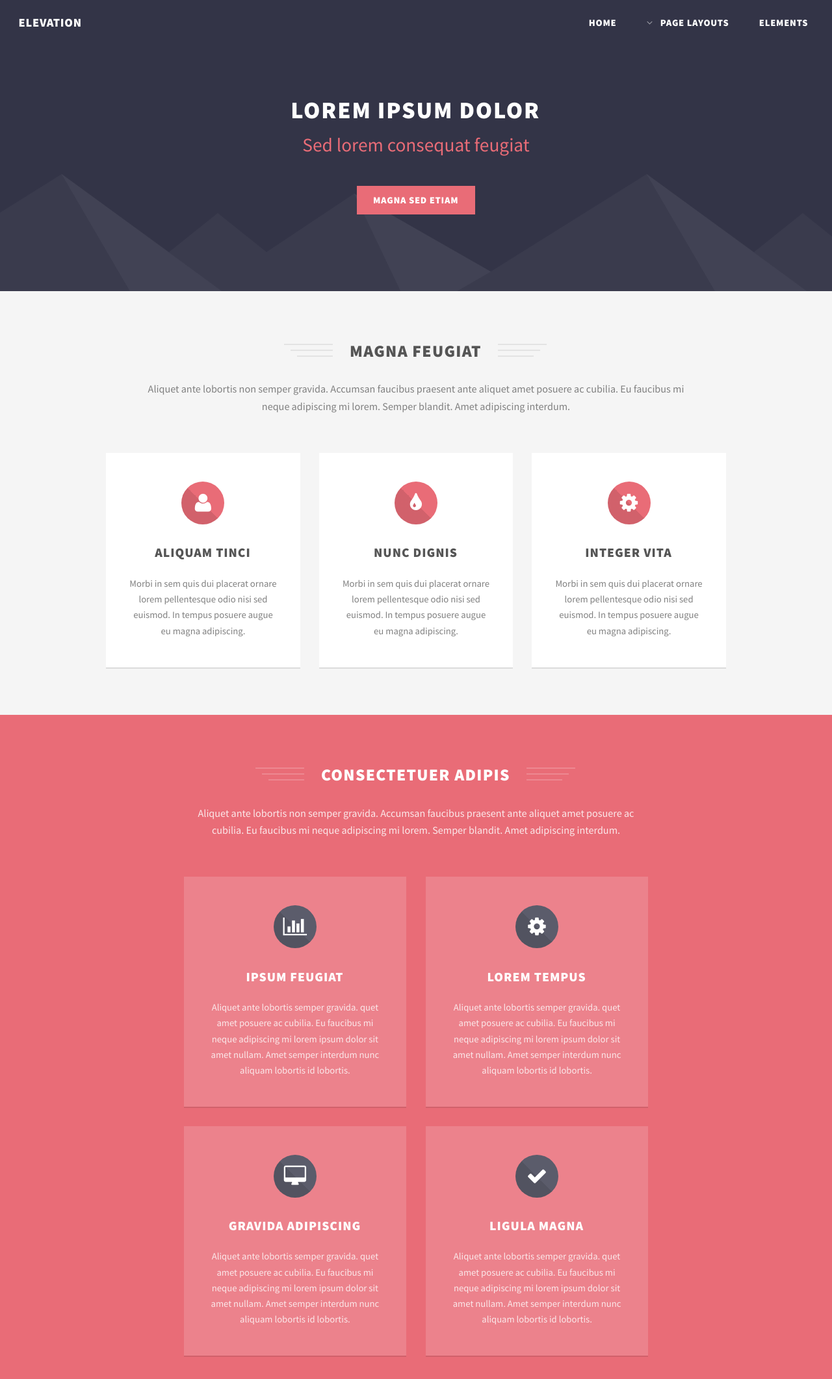
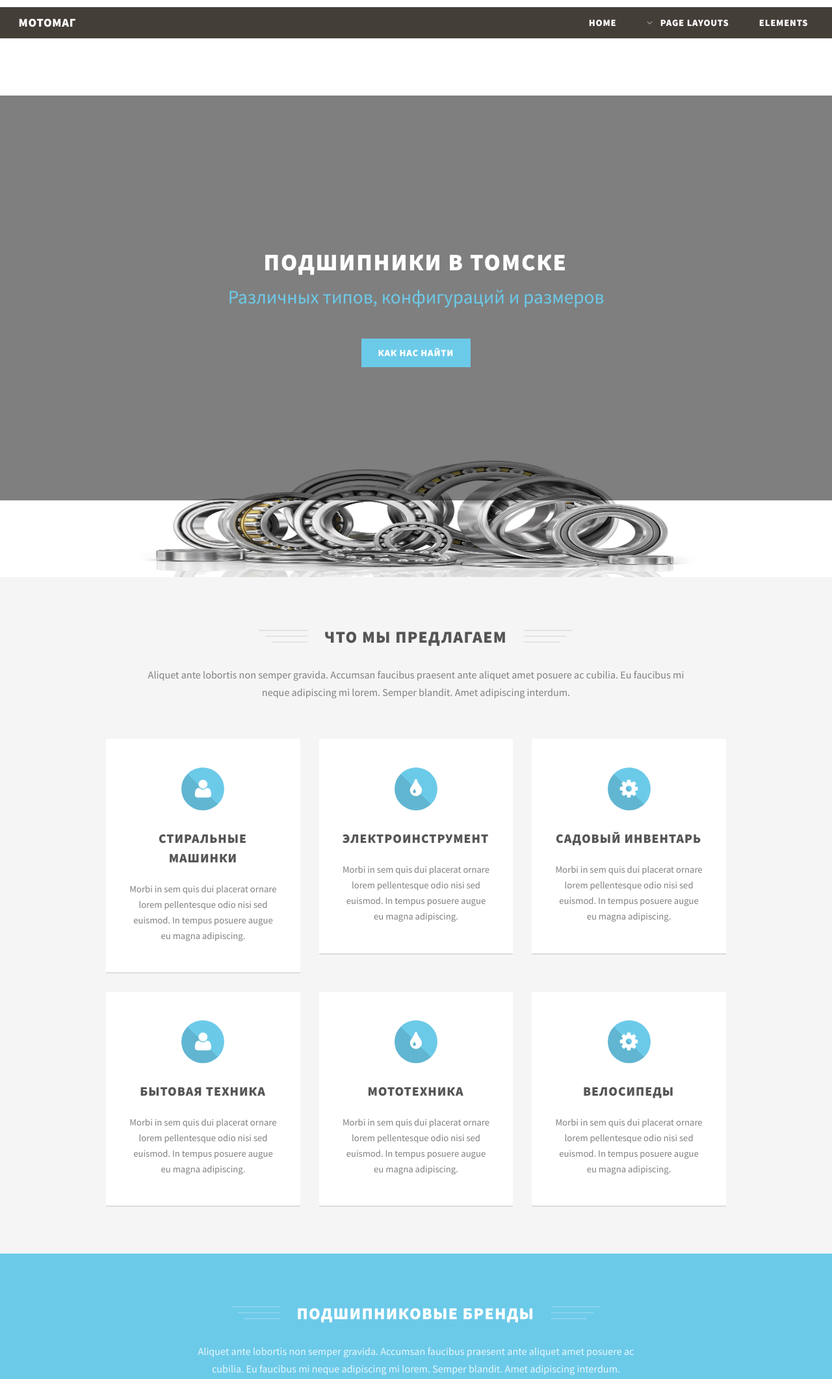
Before and after one commit to motomag/motomag.github.io, a plain HTML site: page index_.html in a window 1280 px wide. Shown: the top 2122 px of the page at 65% size. Drawn offline with Linux system fonts and the light colour scheme; a script that the page names is missing.

```diff
--- a/css/style.css
+++ b/css/style.css
@@ -27,12 +27,12 @@
 		-o-transition: color 0.2s ease-in-out;
 		-ms-transition: color 0.2s ease-in-out;
 		transition: color 0.2s ease-in-out;
-		color: #e96c77;
+		color: #6ccae9;
 		text-decoration: underline;
 	}
 
 		a:hover {
-			color: #e96c77 !important;
+			color: #6ccae9 !important;
 			text-decoration: none;
 		}
 
@@ -270,8 +270,8 @@
 		input[type="email"]:focus,
 		select:focus,
 		textarea:focus {
-			border-color: #e96c77;
-			box-shadow: 0 0 0 1px #e96c77;
+			border-color: #6ccae9;
+			box-shadow: 0 0 0 1px #6ccae9;
 		}
 
 	.select-wrapper {
@@ -372,14 +372,14 @@
 
 		input[type="checkbox"]:checked + label:before,
 		input[type="radio"]:checked + label:before {
-			background: #5b5c6b;
+			background: #57504a;
 			color: #ffffff;
 			content: '\f00c';
 		}
 
 		input[type="checkbox"]:focus + label:before,
 		input[type="radio"]:focus + label:before {
-			box-shadow: 0 0 0 2px #e96c77;
+			box-shadow: 0 0 0 2px #6ccae9;
 		}
 
 	input[type="radio"] + label:before {
@@ -463,7 +463,7 @@
 			background-image: -o-linear-gradient(45deg, rgba(0,0,0,0.1) 50%, rgba(0,0,0,0) 0%);
 			background-image: -ms-linear-gradient(45deg, rgba(0,0,0,0.1) 50%, rgba(0,0,0,0) 0%);
 			background-image: linear-gradient(45deg, rgba(0,0,0,0.1) 50%, rgba(0,0,0,0) 0%);
-			background-color: #e96c77;
+			background-color: #6ccae9;
 			border-radius: 100%;
 			color: #ffffff;
 			cursor: default;
@@ -480,7 +480,7 @@
 			}
 
 			.icon.major.alt {
-				background-color: #5b5c6b;
+				background-color: #57504a;
 				color: #ffffff;
 			}
 
@@ -801,7 +801,7 @@
 		-o-transition: background-color 0.2s ease-in-out, color 0.2s ease-in-out;
 		-ms-transition: background-color 0.2s ease-in-out, color 0.2s ease-in-out;
 		transition: background-color 0.2s ease-in-out, color 0.2s ease-in-out;
-		background-color: #e96c77;
+		background-color: #6ccae9;
 		border: 0;
 		border-radius: 0;
 		color: #ffffff !important;
@@ -823,7 +823,7 @@
 		input[type="reset"]:hover,
 		input[type="button"]:hover,
 		.button:hover {
-			background-color: #EC828C;
+			background-color: #82d2ec;
 			color: #ffffff !important;
 		}
 
@@ -831,7 +831,7 @@
 		input[type="reset"]:active,
 		input[type="button"]:active,
 		.button:active {
-			background-color: #E65662;
+			background-color: #56c2e6;
 		}
 
 		input[type="submit"].icon,
@@ -909,7 +909,7 @@
 		input[type="reset"].special,
 		input[type="button"].special,
 		.button.special {
-			background-color: #e96c77;
+			background-color: #6ccae9;
 			color: #ffffff !important;
 		}
 
@@ -917,14 +917,14 @@
 			input[type="reset"].special:hover,
 			input[type="button"].special:hover,
 			.button.special:hover {
-				background-color: #EC828C;
+				background-color: #82d2ec;
 			}
 
 			input[type="submit"].special:active,
 			input[type="reset"].special:active,
 			input[type="button"].special:active,
 			.button.special:active {
-				background-color: #E65662;
+				background-color: #56c2e6;
 			}
 
 		input[type="submit"].disabled, input[type="submit"]:disabled,
@@ -952,8 +952,8 @@
 		}
 
 		.wrapper.style2 {
-			background: #e96c77;
-			color: #fbe8ea;
+			background: #6ccae9;
+			color: #e8f7fb;
 		}
 
 			.wrapper.style2 h2, .wrapper.style2 h3, .wrapper.style2 h4, .wrapper.style2 h5, .wrapper.style2 h6, .wrapper.style2 strong, .wrapper.style2 b, .wrapper.style2 th, .wrapper.style2 label {
@@ -961,7 +961,7 @@
 			}
 
 			.wrapper.style2 header p {
-				color: #fbe8ea;
+				color: #e8f7fb;
 			}
 
 			.wrapper.style2 header.major > :first-child:before, .wrapper.style2 header.major > :first-child:after {
@@ -969,14 +969,14 @@
 			}
 
 			.wrapper.style2 .box {
-				background: #EC828C;
+				background: #82d2ec;
 			}
 
 			.wrapper.style2 input[type="submit"],
 			.wrapper.style2 input[type="reset"],
 			.wrapper.style2 input[type="button"],
 			.wrapper.style2 .button {
-				color: #e96c77 !important;
+				color: #6ccae9 !important;
 				background: #ffffff;
 			}
 
@@ -1007,7 +1007,7 @@
 					.wrapper.style2 input[type="reset"].alt.icon:before,
 					.wrapper.style2 input[type="button"].alt.icon:before,
 					.wrapper.style2 .button.alt.icon:before {
-						color: #f8d2d6;
+						color: #d2eff8;
 					}
 
 		.wrapper.style3 {
@@ -1030,7 +1030,7 @@
 	@keyframes reveal-header { 0% { top: -5em; } 100% { top: 0; } }
 
 	#header {
-		background: #393a47;
+		background: #443e39;
 		color: #e2e2e1;
 		cursor: default;
 		height: 3.25em;
@@ -1129,7 +1129,8 @@
 			-o-animation: none;
 			-ms-animation: none;
 			animation: none;
-			background: none;
+/*			background: none;*/
+            background: #443e39;
 			margin-top: 0.75em;
 			position: absolute;
 		}
@@ -1213,7 +1214,7 @@
 			}
 
 			.dropotron li.active, .dropotron li:hover {
-				background: #e96c77;
+				background: #6ccae9;
 			}
 
 				.dropotron li.active > a, .dropotron li:hover > a {
@@ -1222,16 +1223,43 @@
 
 /* Banner */
 
+#banner_wrapper {
+    background-color: white;
+}
+
 	#banner {
-		background-color: #333447;
-		background-image: url("images/banner.svg");
-		background-position: 25% bottom;
-		background-repeat: repeat-x;
-		background-size: 1500px 300px;
+/*		background-color: #443d36;*/
+		background-color: white;
+/*		background-image: url("images/banner.svg");*/
+        background-image: url("../images/banner.jpg");
+		background-position: center bottom;
+/*		background-repeat: repeat-x;*/
+        background-repeat: no-repeat;
+/*		background-size: 1500px 300px;*/
+        background-size: 85% 85%;
 		color: #fff;
-		padding: 16em 0 14em 0;
+/*		padding: 16em 0 14em 0;*/
 		text-align: center;
+/*        opacity: 0.5;*/
 	}
+        .banner_content {
+            background-color: rgba(0, 0, 0, 0.5);
+            padding: 16em 0 14em 0;
+        }
+
+/*
+        #banner::after {
+          content: "";
+          background-image: url("../images/banner.jpg");
+          opacity: 0.5;
+          top: 0;
+          left: 0;
+          bottom: 0;
+          right: 0;
+          position: absolute;
+          z-index: -1;
+        }
+*/
 
 		#banner :last-child {
 			margin-bottom: 0;
@@ -1246,7 +1274,7 @@
 		}
 
 		#banner p {
-			color: #e96c77;
+			color: #6ccae9;
 			font-size: 2em;
 			margin-bottom: 1.75em;
 		}
@@ -1278,7 +1306,7 @@
 			#banner input[type="reset"].alt.icon:before,
 			#banner input[type="button"].alt.icon:before,
 			#banner .button.alt.icon:before {
-				color: #f8d2d6;
+				color: #d2eff8;
 			}
 
 /* Footer */
--- a/index_.html
+++ b/index_.html
@@ -1,12 +1,7 @@
 <!DOCTYPE HTML>
-<!--
-	Elevation by Pixelarity
-	pixelarity.com @pixelarity
-	License: pixelarity.com/license
--->
 <html>
 	<head>
-		<title> </title>
+		<title>Мотомаг</title>
 		<meta http-equiv="content-type" content="text/html; charset=utf-8" />
 		<meta name="description" content="" />
 		<meta name="keywords" content="" />
@@ -28,7 +23,7 @@
 
 		<!-- Header -->
 			<header id="header" class="alt">
-				<h1><a href="index.html">Elevation</a></h1>
+				<h1><a href="index.html">Мотомаг</a></h1>
 				<nav id="nav">
 					<ul>
 						<li><a href="index.html">Home</a></li>
@@ -55,40 +50,67 @@
 			</header>
 
 		<!-- Banner -->
-			<section id="banner">
-				<h2>Lorem Ipsum Dolor</h2>
-				<p>Sed lorem consequat feugiat</p>
-				<ul class="actions">
-					<li><a href="#" class="button">Magna Sed Etiam</a></li>
-				</ul>
-			</section>
+
+            <section id="banner">
+                <div class="banner_content">
+                    <h2>Подшипники в Томске</h2>
+                    <p>Различных типов, конфигураций и размеров</p>
+                    <ul class="actions">
+                        <li><a href="#" class="button">Как нас найти</a></li>
+                    </ul>
+                </div>
+            </section>
+
 
 		<!-- One -->
 			<div class="wrapper style1">
 				<section class="container">
 					<header class="major">
-						<h2>Magna Feugiat</h2>
+						<h2>Что мы предлагаем</h2>
 						<p>Aliquet ante lobortis non semper gravida. Accumsan faucibus praesent ante aliquet amet posuere ac cubilia. Eu faucibus mi neque adipiscing mi lorem. Semper blandit. Amet adipiscing interdum.</p>
 					</header>
 					<div class="row uniform">
 						<div class="4u">
 							<section class="box special">
 								<i class="icon major fa-user"></i>
-								<h3>Aliquam Tinci</h3>
+								<h3>Стиральные машинки</h3>
 								<p>Morbi in sem quis dui placerat ornare lorem pellentesque odio nisi sed euismod. In tempus posuere augue eu magna adipiscing.</p>
 							</section>
 						</div>
 						<div class="4u">
 							<section class="box special">
 								<i class="icon major fa-tint"></i>
-								<h3>Nunc Dignis</h3>
+								<h3>Электроинструмент</h3>
 								<p>Morbi in sem quis dui placerat ornare lorem pellentesque odio nisi sed euismod. In tempus posuere augue eu magna adipiscing.</p>
 							</section>
 						</div>
 						<div class="4u">
 							<section class="box special">
 								<i class="icon major fa-cog"></i>
-								<h3>Integer Vita</h3>
+								<h3>Садовый инвентарь</h3>
+								<p>Morbi in sem quis dui placerat ornare lorem pellentesque odio nisi sed euismod. In tempus posuere augue eu magna adipiscing.</p>
+							</section>
+						</div>
+					</div>
+					<div class="row uniform">
+						<div class="4u">
+							<section class="box special">
+								<i class="icon major fa-user"></i>
+								<h3>Бытовая техника</h3>
+								<p>Morbi in sem quis dui placerat ornare lorem pellentesque odio nisi sed euismod. In tempus posuere augue eu magna adipiscing.</p>
+							</section>
+						</div>
+						<div class="4u">
+							<section class="box special">
+								<i class="icon major fa-tint"></i>
+								<h3>Мототехника</h3>
+								<p>Morbi in sem quis dui placerat ornare lorem pellentesque odio nisi sed euismod. In tempus posuere augue eu magna adipiscing.</p>
+							</section>
+						</div>
+						<div class="4u">
+							<section class="box special">
+								<i class="icon major fa-cog"></i>
+								<h3>Велосипеды</h3>
 								<p>Morbi in sem quis dui placerat ornare lorem pellentesque odio nisi sed euismod. In tempus posuere augue eu magna adipiscing.</p>
 							</section>
 						</div>
@@ -100,14 +122,14 @@
 			<div class="wrapper style2">
 				<section class="container 75%">
 					<header class="major">
-						<h2>Consectetuer Adipis</h2>
+						<h2>Подшипниковые бренды</h2>
 						<p>Aliquet ante lobortis non semper gravida. Accumsan faucibus praesent ante aliquet amet posuere ac cubilia. Eu faucibus mi neque adipiscing mi lorem. Semper blandit. Amet adipiscing interdum.</p>
 					</header>
 					<div class="row uniform">
 						<div class="6u">
 							<section class="box special">
 								<i class="icon major alt fa-bar-chart"></i>
-								<h3>Ipsum Feugiat</h3>
+								<h3>NACHI</h3>
 								<p>Aliquet ante lobortis semper gravida. quet amet posuere ac cubilia. Eu faucibus mi neque adipiscing mi lorem ipsum dolor sit amet nullam.
 								Amet semper interdum nunc aliquam lobortis id lobortis.</p>
 							</section>
@@ -115,7 +137,7 @@
 						<div class="6u">
 							<section class="box special">
 								<i class="icon major alt fa-cog"></i>
-								<h3>Lorem Tempus</h3>
+								<h3>FAG</h3>
 								<p>Aliquet ante lobortis semper gravida. quet amet posuere ac cubilia. Eu faucibus mi neque adipiscing mi lorem ipsum dolor sit amet nullam.
 								Amet semper interdum nunc aliquam lobortis id lobortis.</p>
 							</section>
@@ -125,7 +147,7 @@
 						<div class="6u">
 							<section class="box special">
 								<i class="icon major alt fa-desktop"></i>
-								<h3>Gravida Adipiscing</h3>
+								<h3>DPI</h3>
 								<p>Aliquet ante lobortis semper gravida. quet amet posuere ac cubilia. Eu faucibus mi neque adipiscing mi lorem ipsum dolor sit amet nullam.
 								Amet semper interdum nunc aliquam lobortis id lobortis.</p>
 							</section>
@@ -133,7 +155,7 @@
 						<div class="6u">
 							<section class="box special">
 								<i class="icon major alt fa-check"></i>
-								<h3>Ligula Magna</h3>
+								<h3>FBJ</h3>
 								<p>Aliquet ante lobortis semper gravida. quet amet posuere ac cubilia. Eu faucibus mi neque adipiscing mi lorem ipsum dolor sit amet nullam.
 								Amet semper interdum nunc aliquam lobortis id lobortis.</p>
 							</section>
@@ -225,18 +247,17 @@
 							<div class="5u">
 								<ul class="labeled-icons">
 									<li>
-										<h3 class="icon fa-map-marker"><span class="label">Address</span></h3>
-										Untitled Corporation<br />
-										1234 Somewhere Rd. Suite 5432<br />
-										Nashville, TN 00000-0000
+										<h3 class="icon fa-map-marker"><span class="label">Адрес</span></h3>
+										ООО "Мотомаг"<br />
+										г. Томск, пр. Комсомольский, 59
 									</li>
 									<li>
 										<h3 class="icon fa-phone"><span class="label">Phone</span></h3>
-										(000) 000-0000 x1234
+										(3822) 523-507, (3822) 523-583
 									</li>
 									<li>
 										<h3 class="icon fa-envelope"><span class="label">Email</span></h3>
-										<a href="#">information@untitled.tld</a>
+										<a href="#">motomag70@gmail.com</a>
 									</li>
 									<li>
 										<h3 class="icon fa-twitter"><span class="label">Twitter</span></h3>
@@ -254,6 +275,17 @@
 							</div>
 						</div>
 					</div>
+                    <!--2gis map-->
+                    <div>
+                        <a class="dg-widget-link" href="http://2gis.ru/tomsk/firm/422740746169761/center/84.98111486434937,56.47469916522089/zoom/16?utm_medium=widget-source&utm_campaign=firmsonmap&utm_source=bigMap">Посмотреть на карте Томска</a>
+                        <div class="dg-widget-link">
+                            <a href="http://2gis.ru/tomsk/center/84.981111,56.474371/zoom/16/routeTab/rsType/bus/to/84.981111,56.474371╎Мотомаг, магазин запчастей для мототехники и снегоходов?utm_medium=widget-source&utm_campaign=firmsonmap&utm_source=route">Найти проезд до Мотомаг, магазин запчастей для мототехники и снегоходов</a>
+                        </div>
+                        <script charset="utf-8" src="http://widgets.2gis.com/js/DGWidgetLoader.js"></script>
+                        <script charset="utf-8">new DGWidgetLoader({"width":"100%","height":600,"borderColor":"#a3a3a3","pos":{"lat":56.47469916522089,"lon":84.98111486434937,"zoom":16},"opt":{"city":"tomsk"},"org":[{"id":"422740746169761"}]});</script>
+                        <noscript style="color:#c00;font-size:16px;font-weight:bold;">Виджет карты использует JavaScript. Включите его в настройках вашего браузера.</noscript>
+                    </div>
+                    <!--/2gis map-->
 				</section>
 			</div>
 
```
Also changed, not shown: index.html (+8 -0 lines), images/banner.jpg (added).
